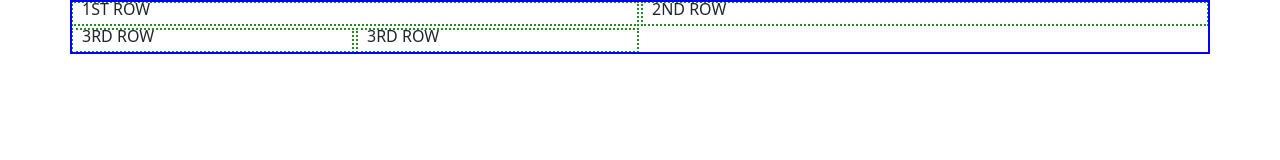
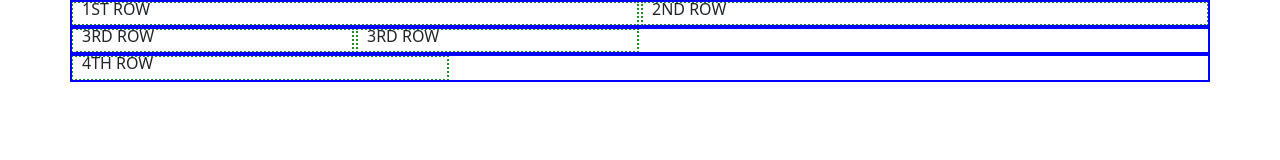
Before and after one commit to tonyware2009/bootstrap, a plain HTML site: page index.html in a window 1280 px wide. Drawn offline with nearby package versions, Linux system fonts and the light colour scheme.

Commit message:
add more bootstrap stuff

```diff
--- a/index.html
+++ b/index.html
@@ -39,6 +39,10 @@
         <div class="col-md-6">
           <h6>2ND ROW</h6>
         </div>
+      </div>
+    </div>
+    <div class="container">
+      <div class="row">
         <div class="col-md-3">
           <h6>3RD ROW</h6>
         </div>
@@ -47,6 +51,13 @@
         </div>
       </div>
     </div>
+    <div class="container">
+      <div class="row">
+        <div class="col-md-4">
+          <h6>4TH ROW</h6>
+        </div>
+      </div>
+    </div>
   </main>
   <footer></footer>
 </body>
```
